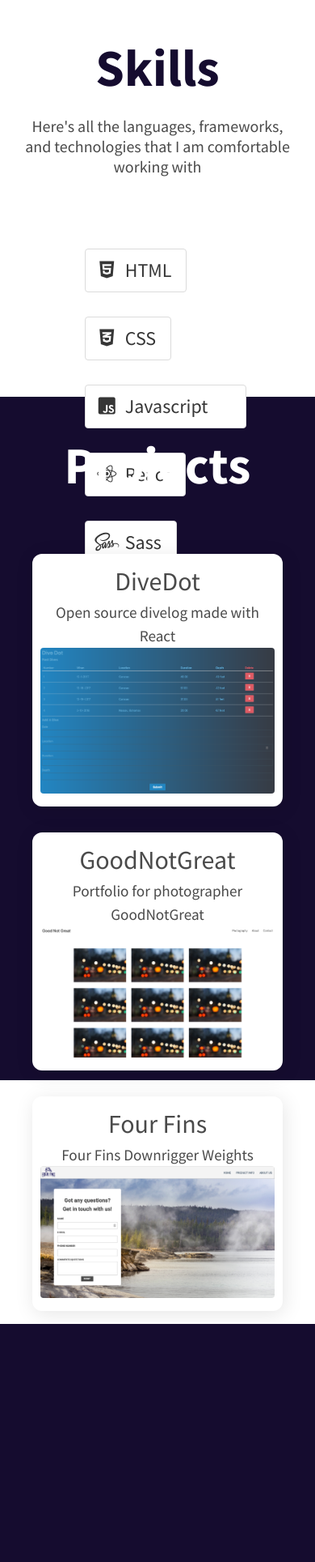
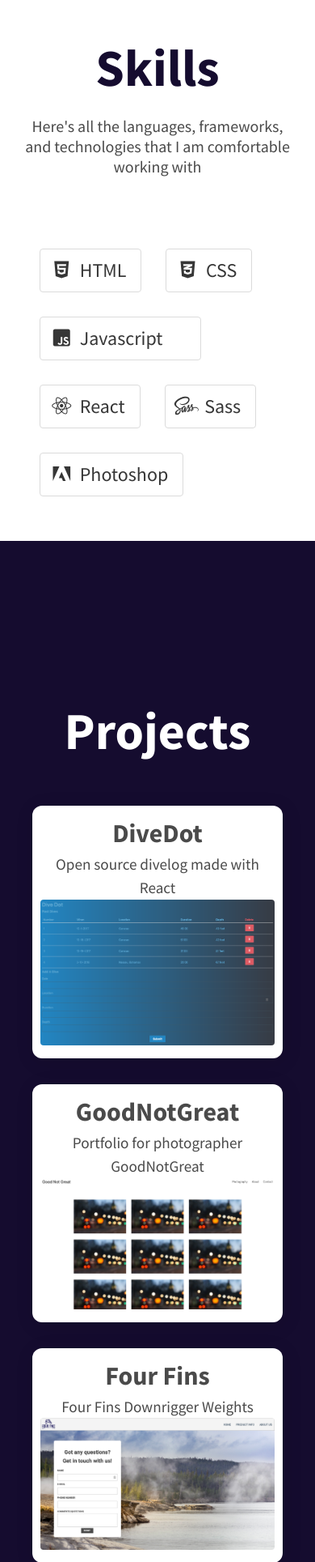
Before and after one commit to dillonmd/portfolio, a PHP site: page /index.html in a window 390 px wide. Shown: the part 845-2774 px from the top of the page at 81% size. Before the commit the page ends 2480 px from the top, so only its background shows below. Run offline with PHP 8.4, Linux system fonts and the light colour scheme; some libraries are stand-ins or nearby versions.

Commit message:
Change Skills page to be responsive

```diff
--- a/css/mystyles.css
+++ b/css/mystyles.css
@@ -3992,7 +3992,8 @@ a.navbar-item,
 html {
   box-sizing: border-box;
   font-family: sans-serif;
-  scroll-behavior: smooth; }
+  scroll-behavior: smooth;
+  background-color: #150c2f; }
 
 *, *::before, *::after {
   box-sizing: inherit; }
@@ -4015,7 +4016,8 @@ body {
 #skills {
   background: white;
   height: 100%;
-  margin-bottom: 150px; }
+  margin-bottom: 150px;
+  overflow: inherit; }
 
 #skills h1 {
   font-size: 4rem;
@@ -4028,9 +4030,7 @@ body {
   text-align: center; }
 
 #buttons {
-  display: block;
-  position: absolute;
-  padding-bottom: 150px;
+  position: relative;
   left: 53%;
   transform: translate(-50%); }
 
@@ -4050,13 +4050,14 @@ body {
 .cards {
   display: flex;
   flex-wrap: wrap;
-  padding-top: 10%; }
+  padding-top: 5%; }
 
 .cards p {
   font-size: 1.2rem; }
 
 .cards h2 {
-  font-size: 2rem; }
+  font-size: 2rem;
+  font-weight: 700; }
 
 .card {
   margin: 1rem;
--- a/index.html
+++ b/index.html
@@ -76,7 +76,7 @@
           Here's all the languages, frameworks, and technologies that I am
           comfortable working with
         </h2>
-        <p class="buttons" id="buttons">
+        <span class="buttons" id="buttons">
           <a
             class="button is-large"
             href="https://github.com/search?q=user%3Adillonmd+language%3AHTML+language%3ACSS"
@@ -126,7 +126,7 @@
             <span class="icon"> <i class="fab fa-adobe"></i> </span>
             <span>Photoshop</span>
           </a>
-        </p>
+        </span>
       </div>
     </section>
 
--- a/sass/mystyles.scss
+++ b/sass/mystyles.scss
@@ -30,6 +30,7 @@ html {
     box-sizing: border-box;
     font-family: sans-serif;
     scroll-behavior: smooth;
+    background-color: $blue;
 }
 
 *,
@@ -61,6 +62,7 @@ body {
     background: white;
     height: 100%;
     margin-bottom: 150px;
+    overflow: inherit;
 }
 
 #skills h1 {
@@ -76,9 +78,7 @@ body {
 }
 
 #buttons {
-    display: block;
-    position: absolute;
-    padding-bottom: 150px;
+    position: relative;
     left: 53%;
     transform: translate(-50%);
 }
@@ -102,7 +102,7 @@ body {
 .cards {
   display: flex;
   flex-wrap: wrap;
-  padding-top: 10%;
+  padding-top: 5%;
 }
 
 .cards p {
@@ -111,6 +111,7 @@ body {
 
 .cards h2 {
   font-size: 2rem;
+  font-weight: 700;
 }
 
 .card {
```
